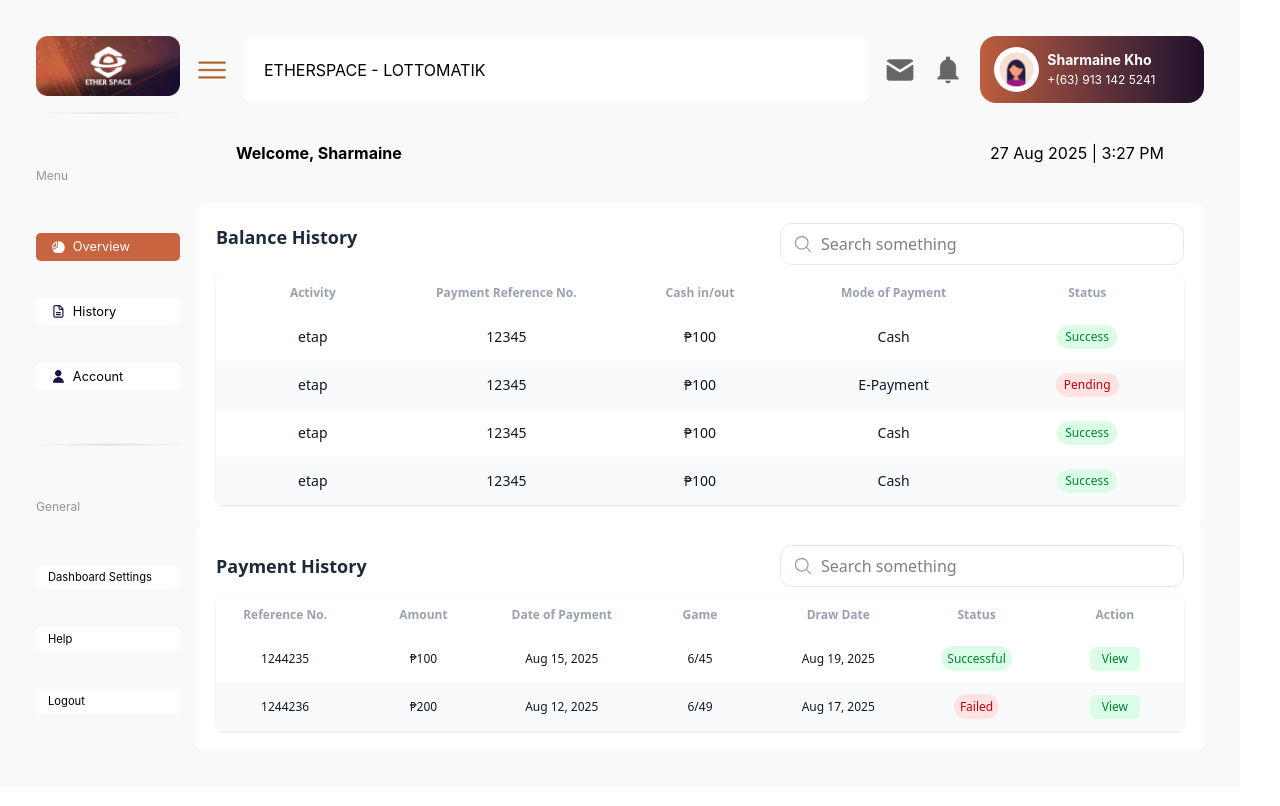
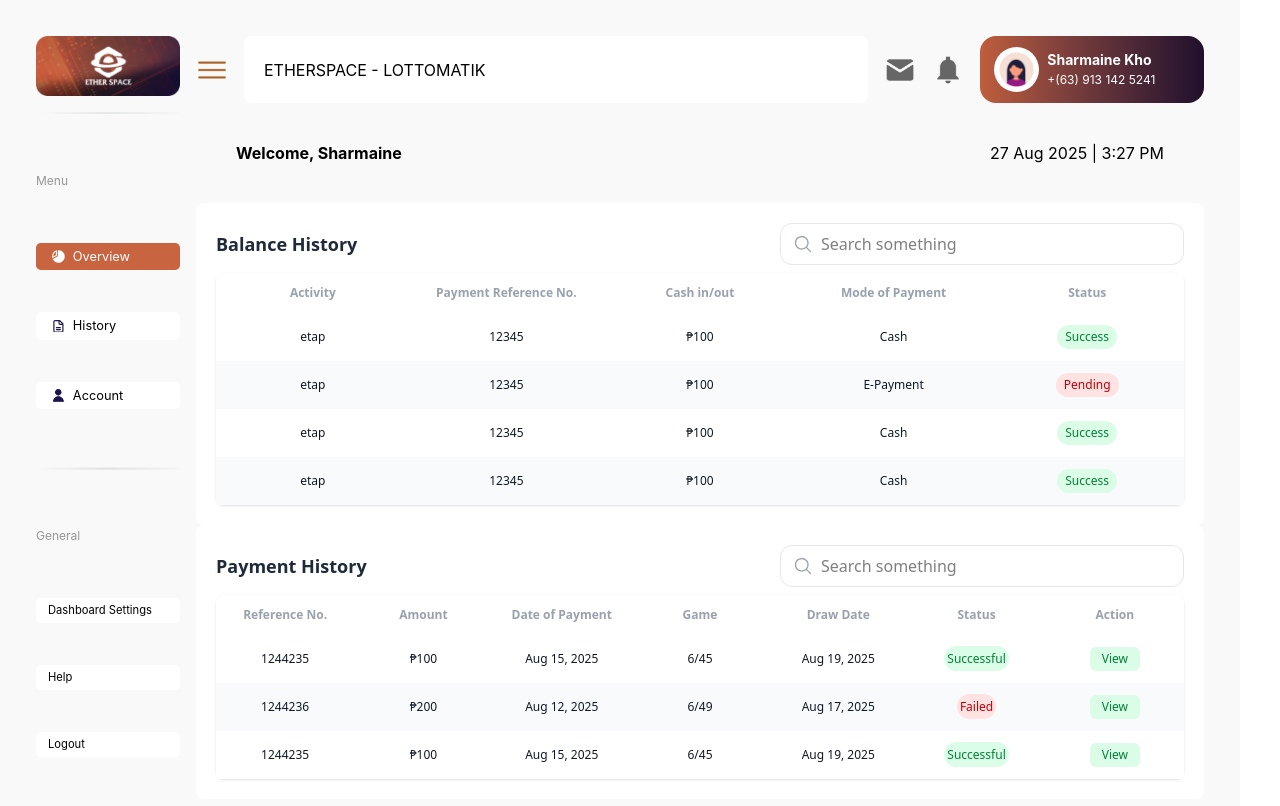
Before and after one commit to iwave-etherspace/etherspace-web-app, a React (Vite) app: page /history in a window 1280 px wide. Shown: the top 806 px of the page. Built offline with nearby package versions, Linux system fonts and the light colour scheme.

Commit message:
Fixed BalanceHistory alignment in Overview page

```diff
--- a/src/assets/components/dashboard/content/pages/history/BalanceHistory.jsx
+++ b/src/assets/components/dashboard/content/pages/history/BalanceHistory.jsx
@@ -1,7 +1,6 @@
 import React, { useState, useMemo } from "react";
 import { MagnifyingGlassIcon } from "@heroicons/react/24/solid";
 
-import HistoryTableHeader from "./HistoryTableHeader";
 import HistoryTable from "./HistoryTable";
 
 const sampleData = [
@@ -57,21 +56,34 @@
   return (
     <HistoryTable data={sampleData} queryState={queryState} filtered={filtered}
       id={"balancehistory"}
+      overviewMode={overviewMode}
       headerLabel1={
-        <>
-          <span className="font-semibold text-gray-800 font-sans text-lg">
+        <div className={`grid items-center ${
+          overviewMode
+          ? " col-span-2"
+          : null
+        }`}>
+          <span className={`font-semibold text-gray-800 font-sans ${
+            overviewMode
+            ?"md:text-xs text-lg"
+            :"text-lg"
+          }`}>
             Balance History
           </span>
-        </>
+        </div>
       }
       tableHeadContent={
         <>
-          <tr className="text-gray-400 text-xs md:text-xs">
-            <th className="px-4 py-3">Activity</th>
-            <th className="px-4 py-3">Payment Reference No.</th>
-            <th className="px-4 py-3">Cash in/out</th>
-            <th className="px-4 py-3">Mode of Payment</th>
-            <th className="px-4 py-3">Status</th>
+          <tr className={`text-gray-400 text-center font-[400]${
+            overviewMode
+            ?" text-[0.5rem]"
+            :" text-xs"
+          }`}>
+            <th className="py-3">Activity</th>
+            {!overviewMode && <th className="py-3">Payment Reference No.</th>}
+            <th className="py-3">Cash in/out</th>
+            {!overviewMode && <th className="py-3">Mode of Payment</th>}
+            <th className="py-3">Status</th>
           </tr>
         </>
       }
@@ -80,18 +92,43 @@
           {filtered.map((row) => (
             <tr
                 key={row.activity}
-                className="odd:bg-white even:bg-gray-50"
+                className={`odd:bg-white even:bg-gray-50 text-sm text-gray-900 ${
+                overviewMode ? " text-[0.5rem]":" text-xs"
+              }`}
             >
-                <td className="px-4 py-3 text-sm text-gray-900">
+              {overviewMode
+              ?
+                <>
+                  <td className="px-4 py-3">
                   {row.activity}
                   </td>
-                <td className="px-4 py-3 text-sm text-gray-900">
+                  <td className="px-4 py-3">
+                  {row.amount}
+                  </td>
+                  <td className="py-3">
+                    <span
+                      className={`px-1.5 py-1 rounded-full font-medium ${
+                        row.status === "Success"
+                          ? "bg-green-100 text-green-700"
+                          : "bg-red-100 text-red-700"
+                      }`}
+                    >
+                        {row.status}
+                    </span>
+                  </td>
+                </>
+              :
+                <>
+                  <td className="px-4 py-3">
+                  {row.activity}
+                  </td>
+                  <td className="px-4 py-3">
                   {row.refNo}
                   </td>
-                <td className="px-4 py-3 text-sm text-gray-900">
+                  <td className="px-4 py-3">
                   {row.amount}
                   </td>
-                <td className="px-4 py-3 text-sm text-gray-900">
+                  <td className="px-4 py-3">
                   {row.modeOfPayment}
                   </td>
                   <td className="px-4 py-3 text-sm">
@@ -105,6 +142,9 @@
                         {row.status}
                     </span>
                   </td>
+                </>
+              }
+
             </tr>
           ))}
         </>
--- a/src/assets/components/dashboard/content/pages/history/HistoryTable.jsx
+++ b/src/assets/components/dashboard/content/pages/history/HistoryTable.jsx
@@ -11,11 +11,7 @@
 
     return (
         <>
-        <div className={`grid grid-rows-[auto_1fr] gap-2 bg-white rounded-lg ${
-            overviewMode
-            ? "p-2"
-            : "p-5"
-        }`}>
+        <div className={`grid grid-rows-[auto_1fr] gap-2 bg-white rounded-lg p-5`}>
 
             <div className="row-start-1 grid md:grid-cols-2 max-md:grid-rows-2">
 
--- a/src/assets/components/dashboard/content/pages/history/PaymentHistory.jsx
+++ b/src/assets/components/dashboard/content/pages/history/PaymentHistory.jsx
@@ -19,6 +19,14 @@
     game: "6/49",
     drawDate: "Aug 17, 2025",
     status: "Failed",
+  },
+  {
+    id: 1244235,
+    amount: "₱100",
+    dateOfPayment: "Aug 15, 2025",
+    game: "6/45",
+    drawDate: "Aug 19, 2025",
+    status: "Successful",
   },
 ];
 const PaymentHistory = ({overviewMode}) => {
@@ -50,7 +58,7 @@
         <div className="grid items-center">
           <span className={`font-semibold text-gray-800 font-sans ${
             overviewMode
-            ?"text-xs"
+            ?"md:text-xs text-lg"
             :"text-lg"
           }`}>
             Payment History
@@ -101,12 +109,10 @@
                 overviewMode ? null:" px-4"
               }`}>
                 <span
-                  className={`px-1.5 py-1 rounded-full font-medium ${
+                  className={`px-[0.2rem] py-1 rounded-full font-medium ${
                     row.status === "Successful"
                       ? "bg-green-100 text-green-700"
                       : "bg-red-100 text-red-700"
-                  } ${
-                    overviewMode ? null:" text-xs"
                   }`}
                 >
                   {row.status}
```
Lines whose indentation alone changed are shown as unchanged.
